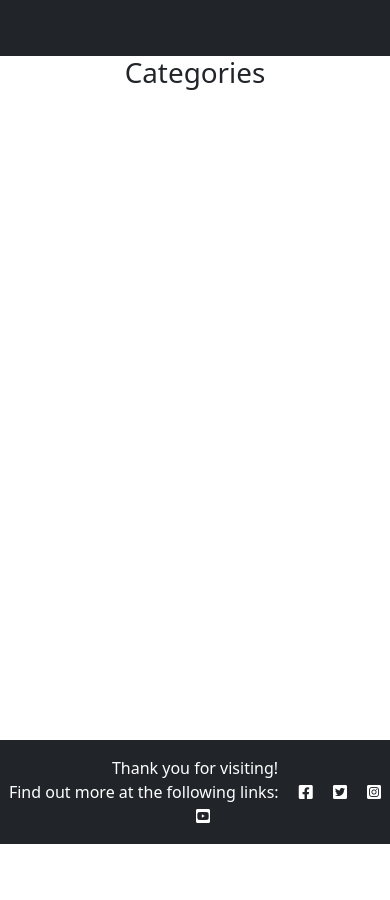
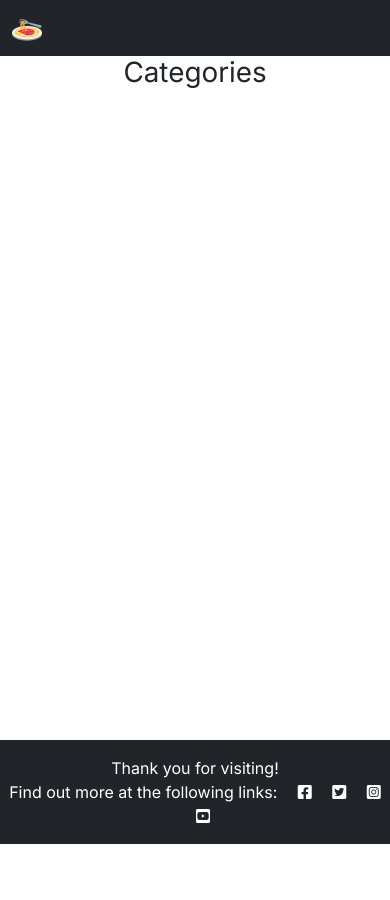
Before and after one commit to Code-Institute-Submissions/CI_PP4_TheosKitchen, a Django app: page /categories/ in a window 390 px wide. Before the commit the page ends 844 px from the top, so only its background shows below. Run offline with Django 3.2, Linux system fonts and the light colour scheme; data that the repository does not hold is empty; some libraries are stand-ins or nearby versions.

Commit message:
Replace navbar with responsive version

```diff
--- a/static/css/style.css
+++ b/static/css/style.css
@@ -0,0 +1,22 @@
+@import url('https://fonts.googleapis.com/css2?family=Inter&family=Quicksand&display=swap');
+
+* {
+    margin: 0;
+    padding: 0;
+    border: none;
+}
+
+body {
+    font-family: 'Inter', sans-serif;
+    font-weight: 300;
+    position: relative;
+    height: 100%;
+}
+
+main {
+    min-height: 100vh;
+    overflow: hidden;
+    display: block;
+    position: relative;
+    padding-bottom: 100px;
+}
--- a/templates/base.html
+++ b/templates/base.html
@@ -13,17 +13,17 @@
 <link rel="icon" type="image/x-icon" href="{% static 'images/favicon.ico' %}">
 <title>Theo's Kitchen</title>
 </head>
-<body class="d-flex flex-column h-100 main-bg">
+<body>
     <!-- NavBar -->
     <nav class="navbar navbar-expand-lg bg-dark">
       <div class="container-fluid">
-          <button class="navbar-toggler" type="button" data-bs-toggle="collapse" data-bs-target="#navbarTogglerDemo01" aria-controls="navbarTogglerDemo01" aria-expanded="false" aria-label="Toggle navigation">
-            <span class="navbar-toggler-icon"></span>
-          </button>
-          <div class="collapse navbar-collapse" id="navbarTogglerDemo01">
         <a class="navbar-brand" href="{% url 'Home' %}">
           <img src="{% static 'images/favicon.ico' %}" alt="" width="30" height="24">
         </a>
+        <button class="navbar-toggler" type="button" data-bs-toggle="collapse" data-bs-target="#navbarTogglerDemo02" aria-controls="navbarTogglerDemo02" aria-expanded="false" aria-label="Toggle navigation">
+          <span class="navbar-toggler-icon"></span>
+        </button>
+        <div class="collapse navbar-collapse" id="navbarTogglerDemo02">
           <ul class="navbar-nav me-auto mb-2 mb-lg-0">
               <li class="nav-item">
                 <a class="nav-link" href="{% url 'Home' %}">Home</a>
```
Lines whose indentation alone changed are shown as unchanged.
